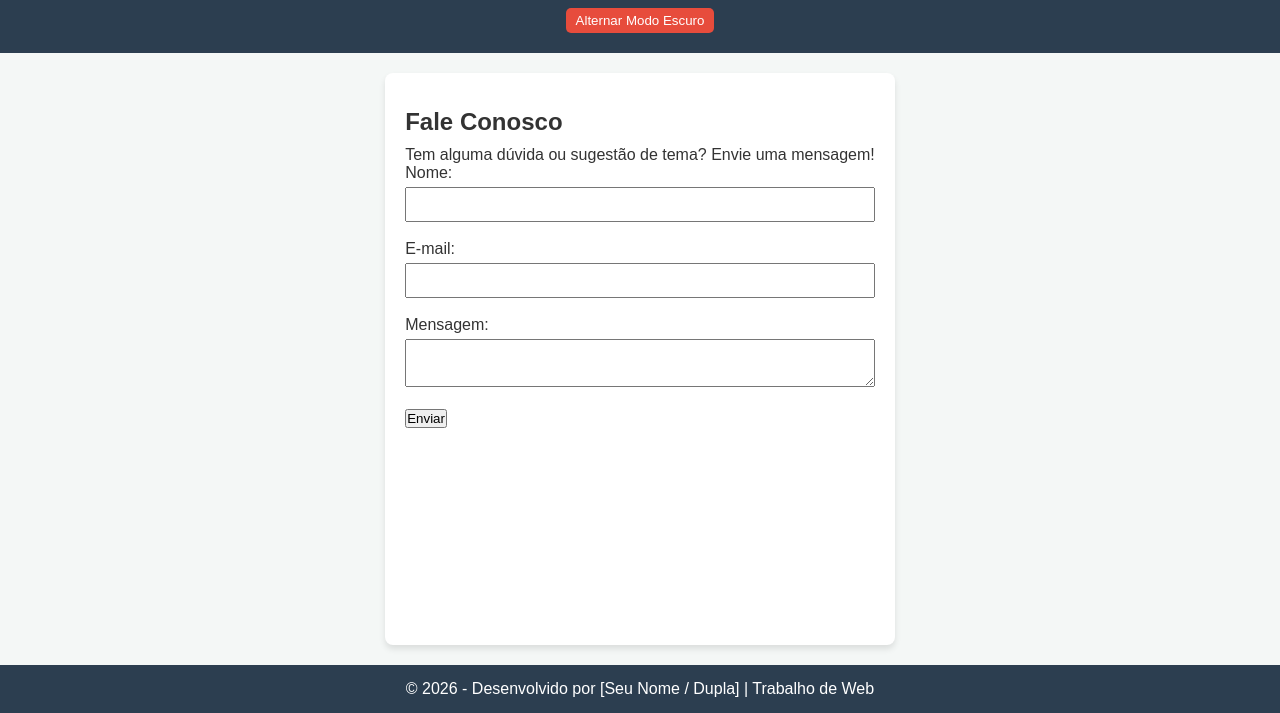
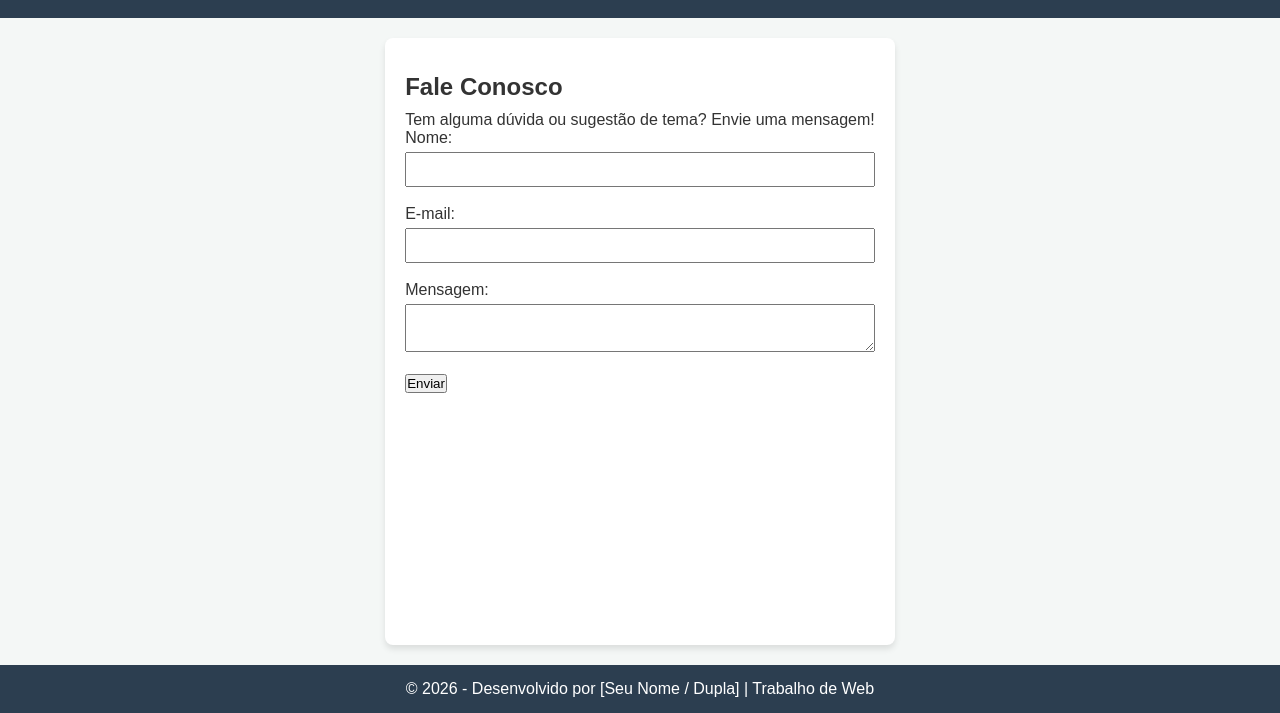
Before and after one commit to ViniciusDev00/Introducao_Design, a plain HTML site: page contato.html in a window 1280 px wide. Shown: the part 87-800 px from the top of the page. Drawn offline with Linux system fonts and the light colour scheme.

Commit message:
Update contato.html

```diff
--- a/contato.html
+++ b/contato.html
@@ -16,7 +16,6 @@
                 <li><a href="contato.html" class="active">Contato</a></li>
             </ul>
         </nav>
-        <button id="btn-tema">Alternar Modo Escuro</button>
     </header>
 
     <main class="conteudo">
```
